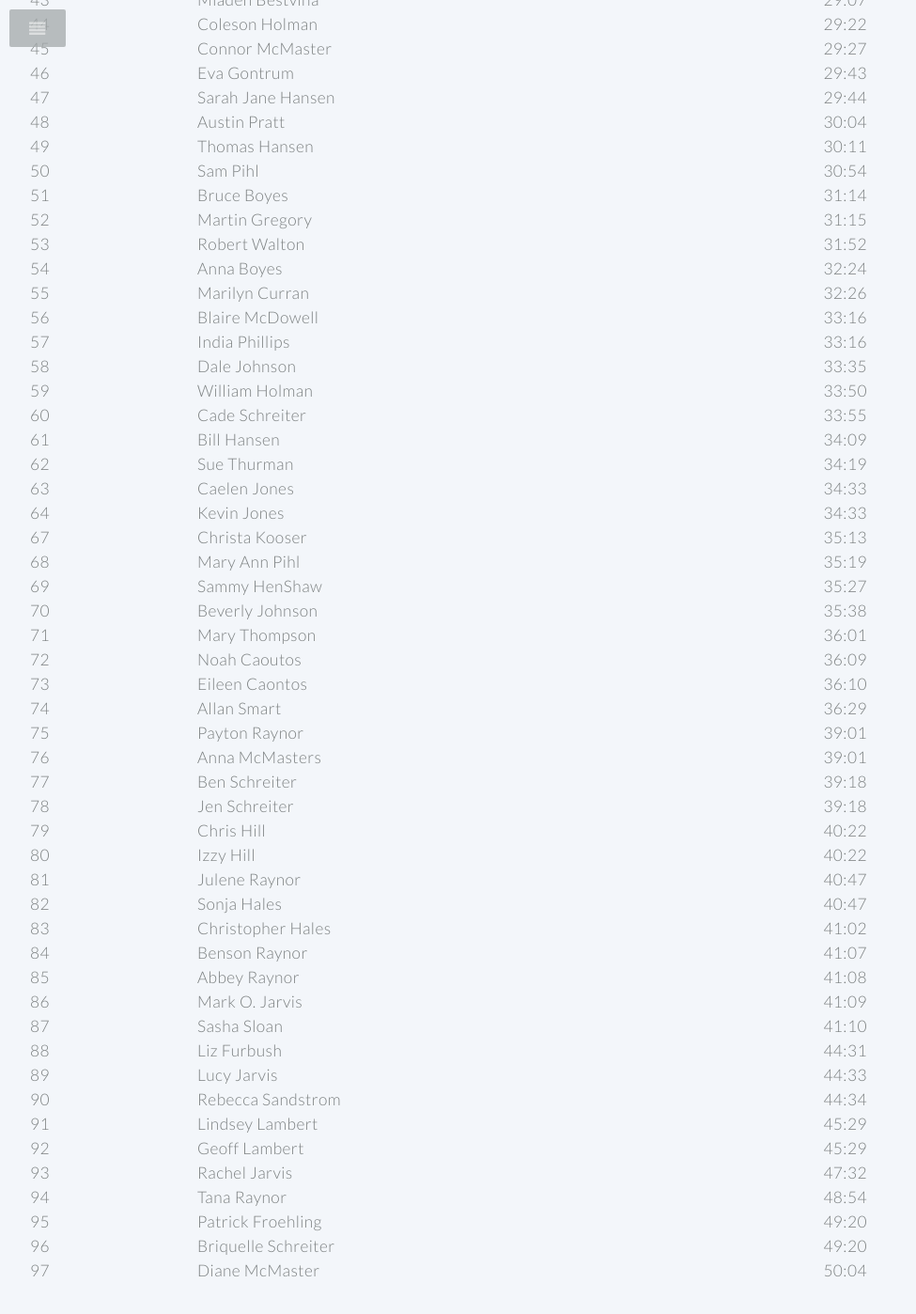
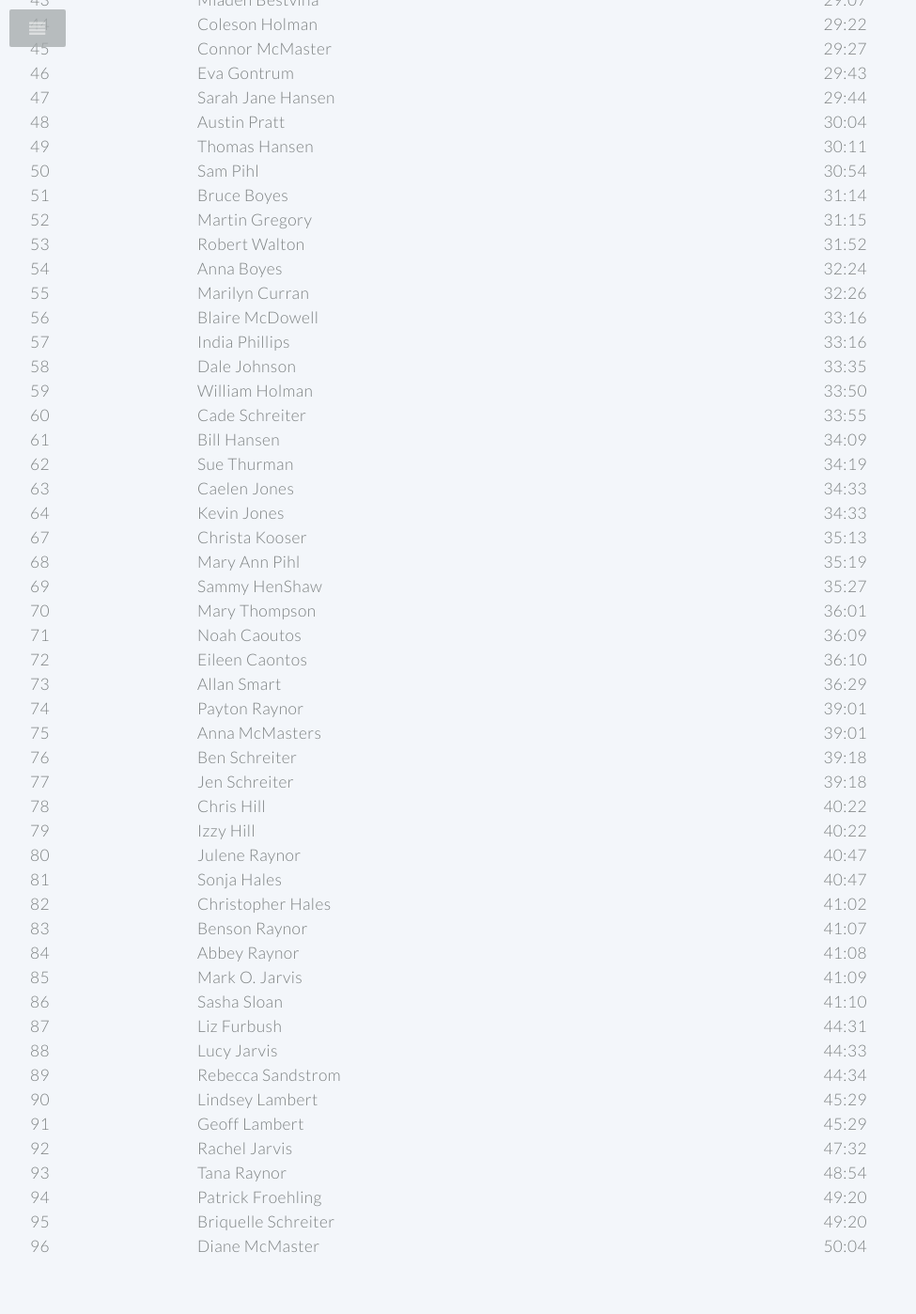
Before and after one commit to benhansen-io/HighFives5k, a Jekyll site: the page built from results/2010.html, in a window 1280 px wide and 1400 px high, scrolled down 1249 px. Shown: the whole window at 94% size, without its empty margins (0-975 px from the left). Built offline with Jekyll 4.4.1, drawn with Linux system fonts in a browser that asks for light colours; Markdown is read by kramdown in place of the engine named in the settings; after the commit the page ends 2623 px from its top, so only the background shows below that.

Commit message:
Record correction for 2010

```diff
--- a/results/2010.html
+++ b/results/2010.html
@@ -69,31 +69,30 @@ title: 2010 Race Results
 <tr><td>67</td><td>Christa Kooser</td><td>35:13</td></tr>
 <tr><td>68</td><td>Mary Ann Pihl</td><td>35:19</td></tr>
 <tr><td>69</td><td>Sammy HenShaw</td><td>35:27</td></tr>
-<tr><td>70</td><td>Beverly Johnson</td><td>35:38</td></tr>
-<tr><td>71</td><td>Mary Thompson</td><td>36:01</td></tr>
-<tr><td>72</td><td>Noah Caoutos</td><td>36:09</td></tr>
-<tr><td>73</td><td>Eileen Caontos</td><td>36:10</td></tr>
-<tr><td>74</td><td>Allan Smart</td><td>36:29</td></tr>
-<tr><td>75</td><td>Payton Raynor</td><td>39:01</td></tr>
-<tr><td>76</td><td>Anna McMasters</td><td>39:01</td></tr>
-<tr><td>77</td><td>Ben Schreiter</td><td>39:18</td></tr>
-<tr><td>78</td><td>Jen Schreiter</td><td>39:18</td></tr>
-<tr><td>79</td><td>Chris Hill</td><td>40:22</td></tr>
-<tr><td>80</td><td>Izzy Hill</td><td>40:22</td></tr>
-<tr><td>81</td><td>Julene Raynor</td><td>40:47</td></tr>
-<tr><td>82</td><td>Sonja Hales</td><td>40:47</td></tr>
-<tr><td>83</td><td>Christopher Hales</td><td>41:02</td></tr>
-<tr><td>84</td><td>Benson Raynor</td><td>41:07</td></tr>
-<tr><td>85</td><td>Abbey Raynor</td><td>41:08</td></tr>
-<tr><td>86</td><td>Mark O. Jarvis</td><td>41:09</td></tr>
-<tr><td>87</td><td>Sasha Sloan</td><td>41:10</td></tr>
-<tr><td>88</td><td>Liz Furbush</td><td>44:31</td></tr>
-<tr><td>89</td><td>Lucy Jarvis</td><td>44:33</td></tr>
-<tr><td>90</td><td>Rebecca Sandstrom</td><td>44:34</td></tr>
-<tr><td>91</td><td>Lindsey Lambert</td><td>45:29</td></tr>
-<tr><td>92</td><td>Geoff Lambert</td><td>45:29</td></tr>
-<tr><td>93</td><td>Rachel Jarvis</td><td>47:32</td></tr>
-<tr><td>94</td><td>Tana Raynor</td><td>48:54</td></tr>
-<tr><td>95</td><td>Patrick Froehling</td><td>49:20</td></tr>
-<tr><td>96</td><td>Briquelle Schreiter</td><td>49:20</td></tr>
-<tr><td>97</td><td>Diane McMaster</td><td>50:04</td></tr>
+<tr><td>70</td><td>Mary Thompson</td><td>36:01</td></tr>
+<tr><td>71</td><td>Noah Caoutos</td><td>36:09</td></tr>
+<tr><td>72</td><td>Eileen Caontos</td><td>36:10</td></tr>
+<tr><td>73</td><td>Allan Smart</td><td>36:29</td></tr>
+<tr><td>74</td><td>Payton Raynor</td><td>39:01</td></tr>
+<tr><td>75</td><td>Anna McMasters</td><td>39:01</td></tr>
+<tr><td>76</td><td>Ben Schreiter</td><td>39:18</td></tr>
+<tr><td>77</td><td>Jen Schreiter</td><td>39:18</td></tr>
+<tr><td>78</td><td>Chris Hill</td><td>40:22</td></tr>
+<tr><td>79</td><td>Izzy Hill</td><td>40:22</td></tr>
+<tr><td>80</td><td>Julene Raynor</td><td>40:47</td></tr>
+<tr><td>81</td><td>Sonja Hales</td><td>40:47</td></tr>
+<tr><td>82</td><td>Christopher Hales</td><td>41:02</td></tr>
+<tr><td>83</td><td>Benson Raynor</td><td>41:07</td></tr>
+<tr><td>84</td><td>Abbey Raynor</td><td>41:08</td></tr>
+<tr><td>85</td><td>Mark O. Jarvis</td><td>41:09</td></tr>
+<tr><td>86</td><td>Sasha Sloan</td><td>41:10</td></tr>
+<tr><td>87</td><td>Liz Furbush</td><td>44:31</td></tr>
+<tr><td>88</td><td>Lucy Jarvis</td><td>44:33</td></tr>
+<tr><td>89</td><td>Rebecca Sandstrom</td><td>44:34</td></tr>
+<tr><td>90</td><td>Lindsey Lambert</td><td>45:29</td></tr>
+<tr><td>91</td><td>Geoff Lambert</td><td>45:29</td></tr>
+<tr><td>92</td><td>Rachel Jarvis</td><td>47:32</td></tr>
+<tr><td>93</td><td>Tana Raynor</td><td>48:54</td></tr>
+<tr><td>94</td><td>Patrick Froehling</td><td>49:20</td></tr>
+<tr><td>95</td><td>Briquelle Schreiter</td><td>49:20</td></tr>
+<tr><td>96</td><td>Diane McMaster</td><td>50:04</td></tr>
```
